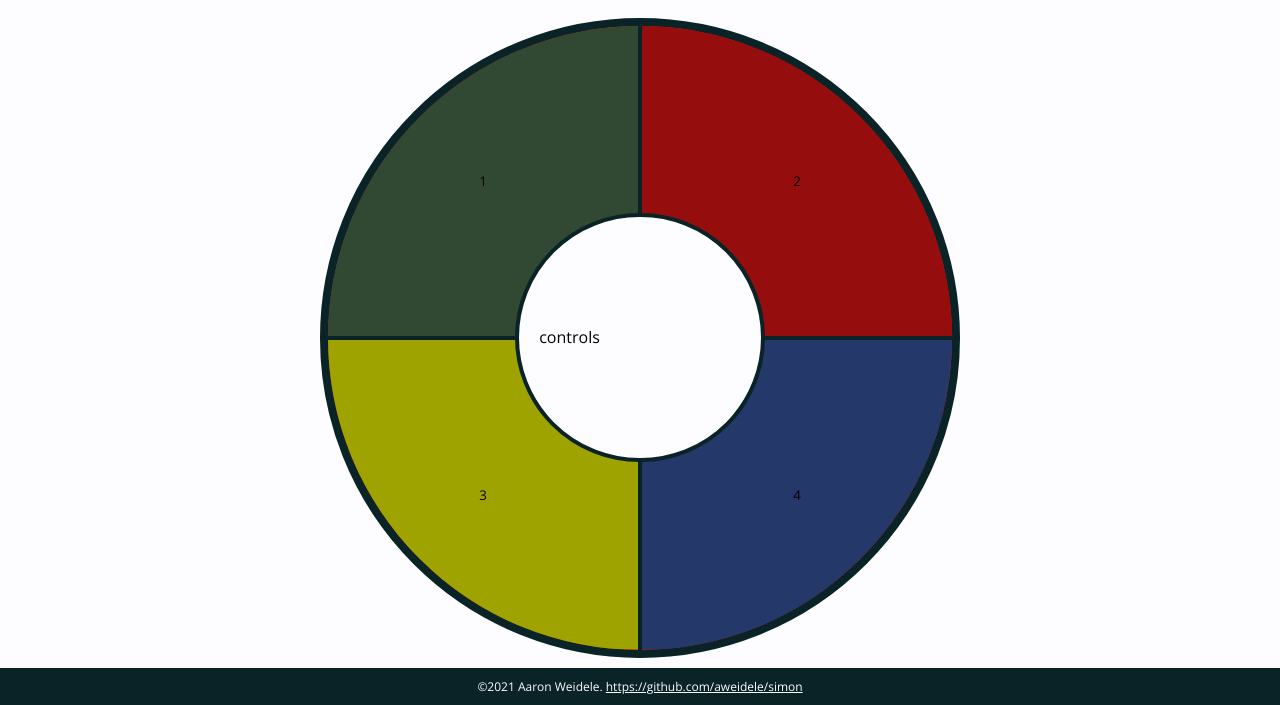
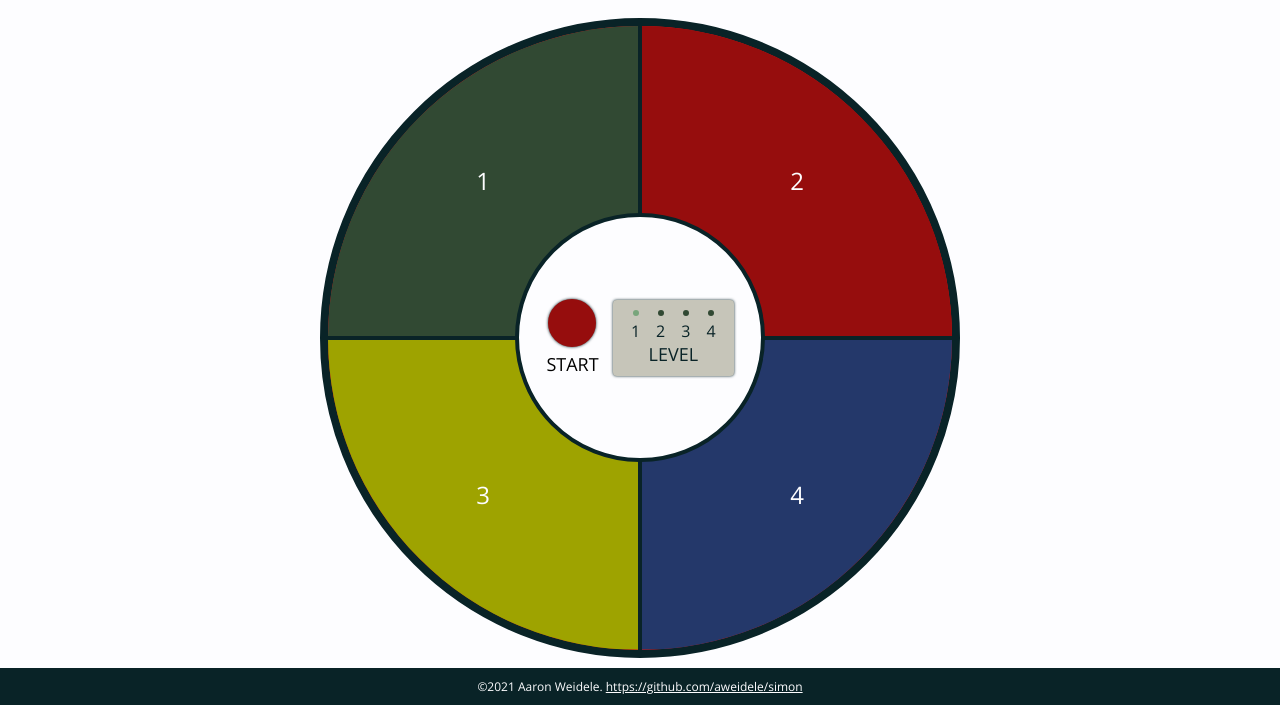
Before and after one commit to aweidele/simon, a website: page index.html in a window 1280 px wide. Shown: the part 95-800 px from the top of the page. Drawn offline with nearby package versions, Linux system fonts and the light colour scheme.

Commit message:
Styling the controls

```diff
--- a/index.html
+++ b/index.html
@@ -30,7 +30,53 @@
               <button>3</button>
               <button>4</button>
             </div>
-            <div class="board__controls">controls</div>
+            <div class="board__controls">
+              <div>
+                <div><button class="btn-start">Start</button></div>
+                <div class="board__controls-level">
+                  <p>Level</p>
+                  <div>
+                    <div>
+                      <input
+                        class="sr-only"
+                        type="radio"
+                        name="level"
+                        id="level1"
+                        value="1"
+                        checked
+                      /><label for="level1">1</label>
+                    </div>
+                    <div>
+                      <input
+                        class="sr-only"
+                        type="radio"
+                        name="level"
+                        id="level2"
+                        value="2"
+                      /><label for="level2">2</label>
+                    </div>
+                    <div>
+                      <input
+                        class="sr-only"
+                        type="radio"
+                        name="level"
+                        id="level3"
+                        value="3"
+                      /><label for="level3">3</label>
+                    </div>
+                    <div>
+                      <input
+                        class="sr-only"
+                        type="radio"
+                        name="level"
+                        id="level4"
+                        value="4"
+                      /><label for="level4">4</label>
+                    </div>
+                  </div>
+                </div>
+              </div>
+            </div>
           </div>
         </div>
       </main>
--- a/src/sass/style.scss
+++ b/src/sass/style.scss
@@ -46,6 +46,17 @@ h6 {
   &:focus {
     @content;
   }
+}
+
+.sr-only {
+  position: absolute;
+  width: 1px;
+  height: 1px;
+  padding: 0;
+  margin: -1px;
+  overflow: hidden;
+  clip: rect(0, 0, 0, 0);
+  border: 0;
 }
 
 h1 {
@@ -119,6 +130,9 @@ h1 {
 
     > button {
       transition: all 0.125s;
+      color: var(--white);
+      font-size: 24px;
+      cursor: pointer;
 
       &:nth-child(1) {
         background-color: var(--greenDk);
@@ -183,5 +197,86 @@ h1 {
     background: var(--white);
     border-radius: 50%;
     padding: 20px;
+
+    > div {
+      flex-grow: 1;
+      display: flex;
+      justify-content: space-around;
+      align-items: flex-end;
+    }
+  }
+
+  &__controls-level {
+    display: flex;
+    flex-direction: column-reverse;
+    align-items: center;
+    background: var(--secondary);
+    border-radius: 4px;
+    color: var(--black);
+    padding: 20px 10px 10px 10px;
+    box-shadow: 0px 0px 3px var(--primary);
+    p {
+      text-transform: uppercase;
+      font-size: 18px;
+    }
+
+    > div {
+      display: flex;
+      justify-content: center;
+      align-items: center;
+    }
+
+    label {
+      padding: 0 8px;
+      margin-top: 10px;
+      cursor: pointer;
+      position: relative;
+
+      &:before {
+        width: 6px;
+        height: 6px;
+        position: absolute;
+        top: -10px;
+        left: calc(50% - 3px);
+        border-radius: 3px;
+        content: "";
+        background: var(--greenDk);
+        transition: all 0.25s;
+      }
+    }
+
+    input[type="radio"] {
+      &:checked {
+        + label:before {
+          background: var(--green);
+        }
+      }
+    }
   }
 }
+
+$startSz: 48px;
+.btn-start {
+  padding-top: $startSz + 5;
+  position: relative;
+  background: transparent;
+  text-transform: uppercase;
+  font-size: 18px;
+  cursor: pointer;
+
+  &:before {
+    position: absolute;
+    top: 0;
+    left: calc(50% - #{$startSz / 2});
+    width: $startSz;
+    height: $startSz;
+    content: "";
+    background: var(--redDk);
+    border-radius: $startSz / 2;
+    box-shadow: 0px 0px 3px var(--primary);
+  }
+
+  &:hover::before {
+    background: var(--red);
+  }
+}
```
Also changed, not shown: css/style.css.
